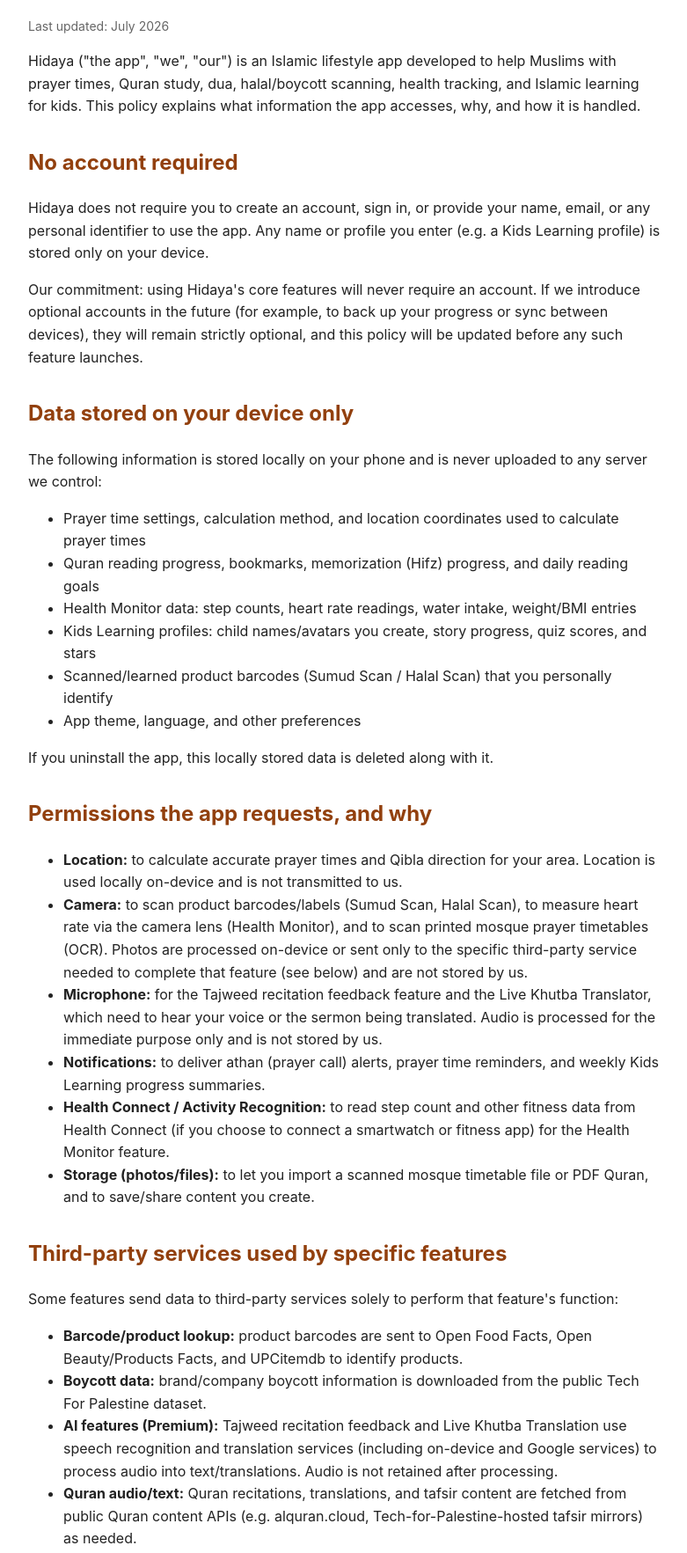
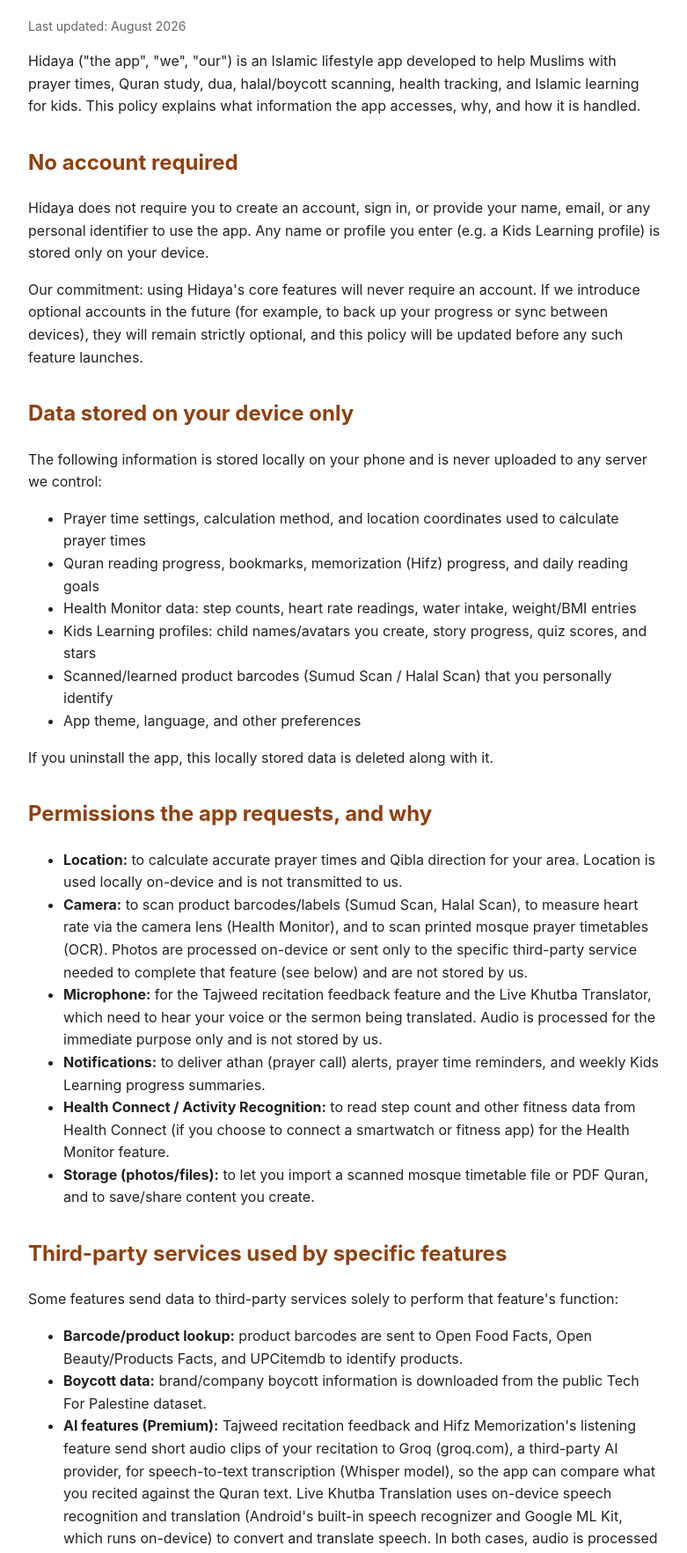
Before and after one commit to Jemal-githu/hidaya-privacy-policy, a plain HTML site: page index.html in a window 1280 px wide. Shown: the part 94-1859 px from the top of the page at 88% size, without its empty margins (248-1029 px from the left). Drawn offline with Linux system fonts and the light colour scheme.

Commit message:
Disclose Groq as third-party audio processor for Tajweed/Hifz feedback
Previously said "on-device and Google services" which didn't name Groq,
the actual third party receiving recitation audio for speech-to-text.

```diff
--- a/index.html
+++ b/index.html
@@ -13,7 +13,7 @@
 <body>
 
 <h1>Privacy Policy for Hidaya</h1>
-<p class="updated">Last updated: July 2026</p>
+<p class="updated">Last updated: August 2026</p>
 
 <p>Hidaya ("the app", "we", "our") is an Islamic lifestyle app developed to help Muslims with prayer times, Quran study, dua, halal/boycott scanning, health tracking, and Islamic learning for kids. This policy explains what information the app accesses, why, and how it is handled.</p>
 
@@ -48,7 +48,7 @@
 <ul>
   <li><strong>Barcode/product lookup:</strong> product barcodes are sent to Open Food Facts, Open Beauty/Products Facts, and UPCitemdb to identify products.</li>
   <li><strong>Boycott data:</strong> brand/company boycott information is downloaded from the public Tech For Palestine dataset.</li>
-  <li><strong>AI features (Premium):</strong> Tajweed recitation feedback and Live Khutba Translation use speech recognition and translation services (including on-device and Google services) to process audio into text/translations. Audio is not retained after processing.</li>
+  <li><strong>AI features (Premium):</strong> Tajweed recitation feedback and Hifz Memorization's listening feature send short audio clips of your recitation to Groq (groq.com), a third-party AI provider, for speech-to-text transcription (Whisper model), so the app can compare what you recited against the Quran text. Live Khutba Translation uses on-device speech recognition and translation (Android's built-in speech recognizer and Google ML Kit, which runs on-device) to convert and translate speech. In both cases, audio is processed for the immediate purpose only, is not stored by us, and is not retained by Groq after transcription.</li>
   <li><strong>Quran audio/text:</strong> Quran recitations, translations, and tafsir content are fetched from public Quran content APIs (e.g. alquran.cloud, Tech-for-Palestine-hosted tafsir mirrors) as needed.</li>
 </ul>
 <p>These third parties process data under their own privacy policies. We do not sell, rent, or share your personal data with advertisers, and Hidaya contains no advertising and no third-party ad trackers.</p>
```
